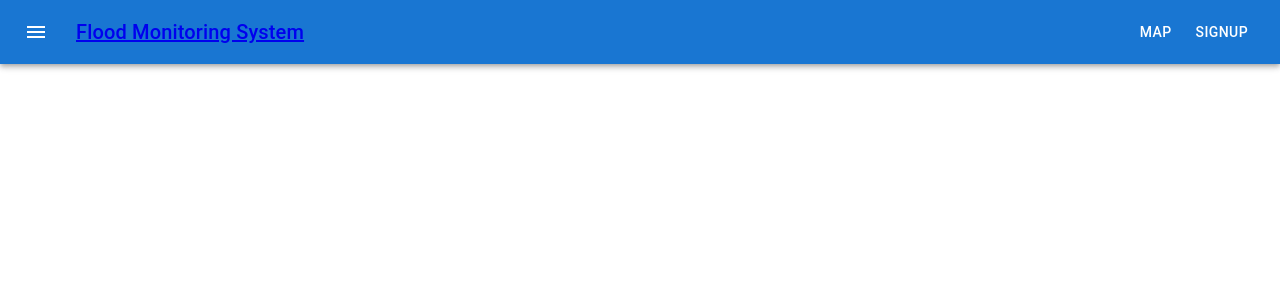
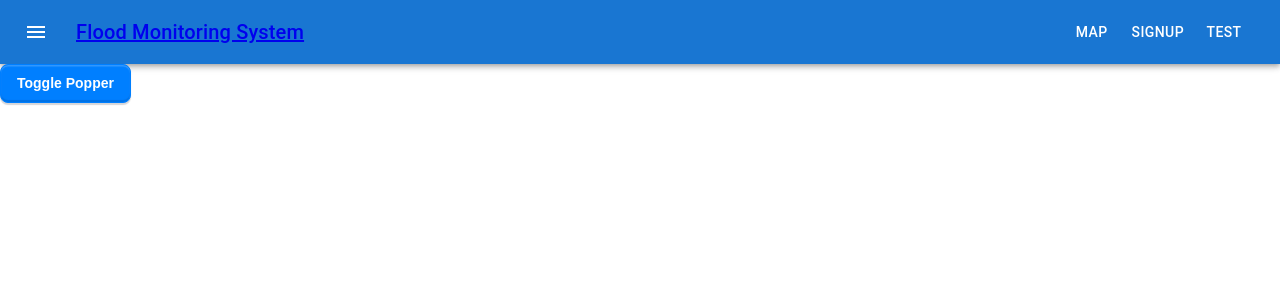
Before and after one commit to responsivcode-early-warning-system/Flood-monitoring-system, a React (Create React App) app in the folder client/: page /test in a window 1280 px wide. Shown: the top 300 px of the page. Built offline with nearby package versions, Linux system fonts and the light colour scheme; what google-maps-react would draw is missing.

Commit message:
testbar for testing

```diff
--- a/client/src/App.js
+++ b/client/src/App.js
@@ -4,6 +4,7 @@ import Navbar from './components/Navbar.jsx';
 import RegistrationForm from './components/Signup.jsx'; // Remove the comment and import the SignupForm component
 import {BrowserRouter as Router, Route, Routes} from 'react-router-dom';
 import MapContainer from './components/Map.jsx';
+import Test from './components/Test.jsx';
 function App() {
   return (
     <Router>
@@ -14,6 +15,8 @@ function App() {
                 <Route exact path="/" element={<Home />} />
                 <Route exact path="/signup" element={<RegistrationForm/>} />
                 <Route exact path ='/map' element ={<MapContainer />}/>
+                <Route exact path ='/test' element ={<Test />}/>
+
             </Routes>
             </div>
       </div>
--- a/client/src/components/Map.jsx
+++ b/client/src/components/Map.jsx
@@ -6,6 +6,7 @@ import lowIcon from '../icons/gps(1).png';
 import mediumIcon from '../icons/gps(2).png';
 import highIcon from '../icons/gps(3).png';
 import extremeIcon from '../icons/gps(4).png';
+import { Popper } from '@mui/base/Popper';
 
 const markerIcons = [normalIcon, lowIcon, mediumIcon, highIcon, extremeIcon];
 
@@ -15,9 +16,9 @@ const markerIcons = [normalIcon, lowIcon, mediumIcon, highIcon, extremeIcon];
 const themeColors = [
   "#04dc04", // Normal (Green)
   "#fcfc04", // Low (Yellow)
-  "#ffa500", // Medium (Red)
-  "#fc3c04", // High (Purple)
-  "#e404fc"  // Extreme (Blue)
+  "#ffa500", // Medium (Orange)
+  "#fc3c04", // High (Red)
+  "#e404fc"  // Extreme (Purple)
 ];
 
 
--- a/client/src/components/Navbar.jsx
+++ b/client/src/components/Navbar.jsx
@@ -33,6 +33,9 @@ function Home() {
               <Link to='/signup'>
                 <Button color='inherit' style={{color:'white'}}>Signup</Button>
               </Link>
+              <Link to='/test'>
+                <Button color='inherit' style={{color:'white'}}>Test</Button>
+              </Link>
             </Toolbar>
           </AppBar>
         </Box>
--- /dev/null
+++ b/client/src/components/Test.jsx
@@ -0,0 +1,111 @@
+import * as React from 'react';
+import { Popper } from '@mui/base/Popper';
+import { styled, css } from '@mui/system';
+
+export default function SimplePopper() {
+  const [anchorEl, setAnchorEl] = React.useState(null);
+
+  const handleClick = (event) => {
+    setAnchorEl(anchorEl ? null : event.currentTarget);
+  };
+
+  const open = Boolean(anchorEl);
+  const id = open ? 'simple-popper' : undefined;
+
+  return (
+    <div>
+      <TriggerButton aria-describedby={id} type="button" onClick={handleClick}>
+        Toggle Popper
+      </TriggerButton>
+      <Popper id={id} open={open} anchorEl={anchorEl}>
+        <StyledPopperDiv>The content of the Popper.</StyledPopperDiv>
+      </Popper>
+    </div>
+  );
+}
+
+const blue = {
+  50: '#F0F7FF',
+  100: '#C2E0FF',
+  200: '#99CCF3',
+  300: '#66B2FF',
+  400: '#3399FF',
+  500: '#007FFF',
+  600: '#0072E5',
+  700: '#0059B2',
+  800: '#004C99',
+  900: '#003A75',
+};
+
+const grey = {
+  50: '#F3F6F9',
+  100: '#E5EAF2',
+  200: '#DAE2ED',
+  300: '#C7D0DD',
+  400: '#B0B8C4',
+  500: '#9DA8B7',
+  600: '#6B7A90',
+  700: '#434D5B',
+  800: '#303740',
+  900: '#1C2025',
+};
+
+const TriggerButton = styled('button')(
+  ({ theme }) => `
+  font-family: 'IBM Plex Sans', sans-serif;
+  font-weight: 600;
+  font-size: 0.875rem;
+  line-height: 1.5;
+  background-color: ${blue[500]};
+  padding: 8px 16px;
+  border-radius: 8px;
+  color: white;
+  transition: all 150ms ease;
+  cursor: pointer;
+  border: 1px solid ${blue[500]};
+  box-shadow: 0 2px 1px ${
+    theme.palette.mode === 'dark' ? 'rgba(0, 0, 0, 0.5)' : 'rgba(45, 45, 60, 0.2)'
+  }, inset 0 1.5px 1px ${blue[400]}, inset 0 -2px 1px ${blue[600]};
+
+  &:hover {
+    background-color: ${blue[600]};
+  }
+
+  &:active {
+    background-color: ${blue[700]};
+    box-shadow: none;
+  }
+
+  &:focus-visible {
+    box-shadow: 0 0 0 4px ${theme.palette.mode === 'dark' ? blue[300] : blue[200]};
+    outline: none;
+  }
+
+  &.disabled {
+    opacity: 0.4;
+    cursor: not-allowed;
+    box-shadow: none;
+    &:hover {
+      background-color: ${blue[500]};
+    }
+  }
+`,
+);
+
+const StyledPopperDiv = styled('div')(
+  ({ theme }) => css`
+    background-color: ${theme.palette.mode === 'dark' ? grey[900] : '#fff'};
+    border-radius: 8px;
+    border: 1px solid ${theme.palette.mode === 'dark' ? grey[700] : grey[200]};
+    box-shadow: ${theme.palette.mode === 'dark'
+      ? `0px 4px 8px rgb(0 0 0 / 0.7)`
+      : `0px 4px 8px rgb(0 0 0 / 0.1)`};
+    padding: 0.75rem;
+    color: ${theme.palette.mode === 'dark' ? grey[100] : grey[700]};
+    font-size: 0.875rem;
+    font-family: 'IBM Plex Sans', sans-serif;
+    font-weight: 500;
+    opacity: 1;
+    margin: 0.25rem 0;
+  `,
+);
```
